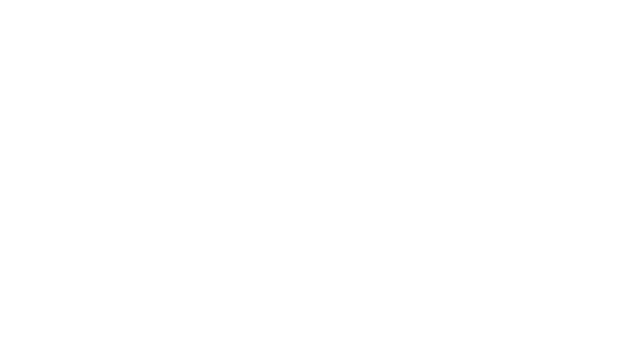
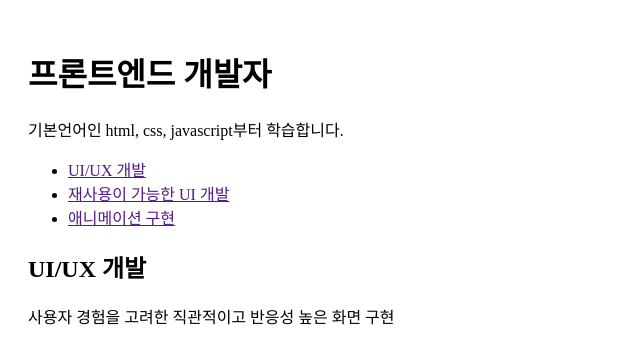
Before and after one commit to rozer4heros/estfe13_react-basic, a React (Vite) app: page / in a window 1280 px wide. Shown: the top 364 px of the page, without its empty margins (0-640 px from the left). Built offline with nearby package versions, Linux system fonts and the light colour scheme.

Commit message:
feat: Components: MyHeader, Nav, MyArticle

```diff
--- a/src/App.jsx
+++ b/src/App.jsx
@@ -1,7 +1,23 @@
 import "./App.css";
+import MyHeader from "./components/MyHeader.jsx";
+import Nav from "./components/Nav.jsx";
+import MyArticle from "./components/MyArticle.jsx";
+
+const DATA_ARTICLES = [
+  // { id: 0, title: "HTML", desc: "HyperText Markup Language" },
+  { id: 1, title: "UI/UX 개발", desc: "사용자 경험을 고려한 직관적이고 반응성 높은 화면 구현" },
+  { id: 2, title: "재사용이 가능한 UI 개발", desc: "컴포넌트 기반으로 동일한 UI를 효율적으로 재사용 가능" },
+  { id: 3, title: "애니메이션 구현", desc: "상태 변화에 따른 자연스럽고 동적인 화면 효과 구현" },
+];
 
 function App() {
-  return <></>;
+  return (
+    <>
+      <MyHeader />
+      <Nav />
+      <MyArticle title="UI/UX 개발" desc="사용자 경험을 고려한 직관적이고 반응성 높은 화면 구현" />
+    </>
+  );
 }
 
 export default App;
--- /dev/null
+++ b/src/components/MyArticle.jsx
@@ -0,0 +1,10 @@
+export default function MyArticle({ title, desc }) {
+  return (
+    <section>
+      <article>
+        <h2>{title}</h2>
+        <p>{desc}</p>
+      </article>
+    </section>
+  );
+}
--- /dev/null
+++ b/src/components/MyHeader.jsx
@@ -0,0 +1,8 @@
+export default function MyHeader() {
+  return (
+    <header>
+      <h1 className="logo">프론트엔드 개발자</h1>
+      <p>기본언어인 html, css, javascript부터 학습합니다.</p>
+    </header>
+  );
+}
--- /dev/null
+++ b/src/components/Nav.jsx
@@ -0,0 +1,19 @@
+export default function Nav() {
+  return (
+    <>
+      <nav>
+        <ul>
+          <li>
+            <a href="">UI/UX 개발</a>
+          </li>
+          <li>
+            <a href="">재사용이 가능한 UI 개발</a>
+          </li>
+          <li>
+            <a href="">애니메이션 구현</a>
+          </li>
+        </ul>
+      </nav>
+    </>
+  );
+}
```
